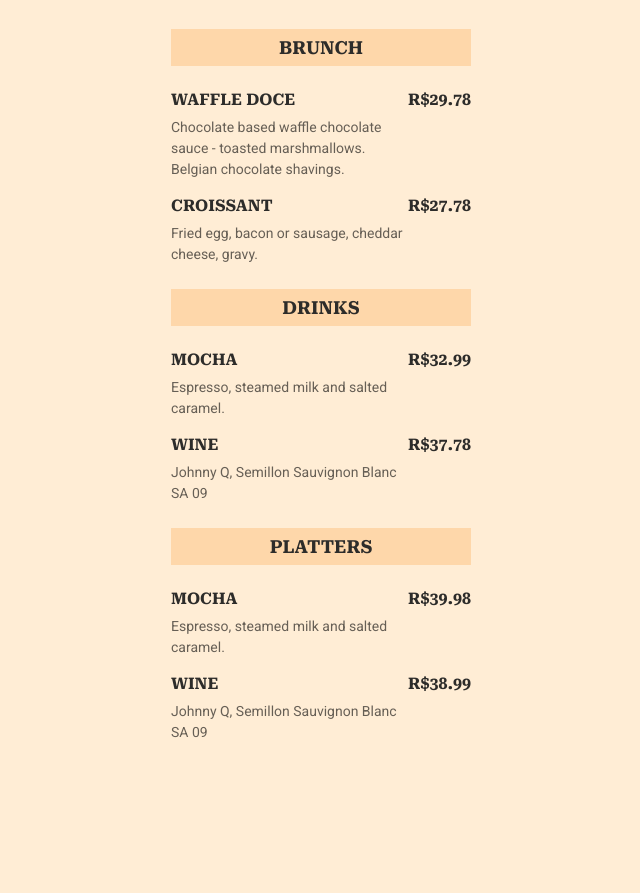
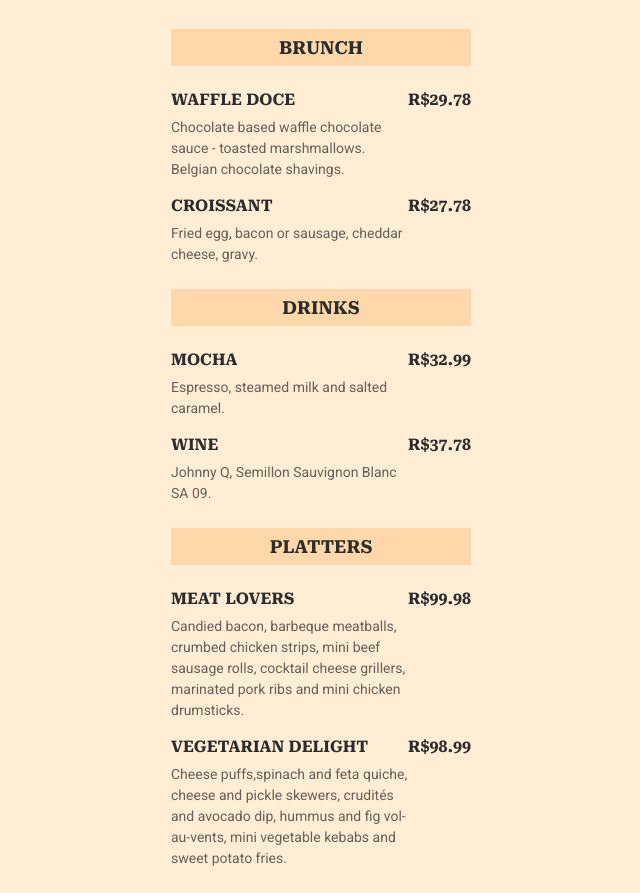
Before and after one commit to dinadevs/rocket-menu, a plain HTML site: page index.html in a window 1280 px wide. Shown: the part 88-981 px from the top of the page, without its empty margins (319-959 px from the left). Before the commit the page ends 855 px from the top, so only its background shows below. Drawn offline with Linux system fonts and the light colour scheme.

Commit message:
adding platters

```diff
--- a/index.html
+++ b/index.html
@@ -14,10 +14,12 @@
 </head>
 
 <body>
+
     <header>
         <h1>Rocket<span>Coffee</span></h1>
         <p>Open all days. 8 am - 9 pm</p>
     </header>
+
     <section>
         <h2>Brunch</h2>
 
@@ -69,7 +71,7 @@
                 <div class="details">
                     <h3>Wine</h3>
                     <p class="description">
-                        Johnny Q, Semillon Sauvignon Blanc SA 09
+                        Johnny Q, Semillon Sauvignon Blanc SA 09.
                     </p>
                 </div>
 
@@ -79,31 +81,37 @@
         </ul>
 
     </section>
+
     <section>
         <h2>Platters</h2>
 
         <ul>
             <li>
                 <div class="details">
-                    <h3>Mocha</h3>
+                    <h3>Meat Lovers</h3>
                     <p class="description">
-                        Espresso, steamed milk and salted caramel.
+                        Candied bacon, barbeque meatballs, crumbed chicken strips,
+                        mini beef sausage rolls, cocktail cheese grillers,
+                        marinated pork ribs and mini chicken drumsticks.
                     </p>
                 </div>
 
-                <strong class="price">R$39.98</strong>
+                <strong class="price">R$99.98</strong>
 
             </li>
 
             <li>
                 <div class="details">
-                    <h3>Wine</h3>
+                    <h3>Vegetarian Delight</h3>
                     <p class="description">
-                        Johnny Q, Semillon Sauvignon Blanc SA 09
+                        Cheese puffs,spinach and feta quiche, cheese and pickle skewers,
+                        crudités and avocado dip, hummus and fig vol-au-vents,
+                        mini vegetable kebabs and sweet potato fries.
+
                     </p>
                 </div>
 
-                <strong class="price">R$38.99</strong>
+                <strong class="price">R$98.99</strong>
 
             </li>
         </ul>
```
